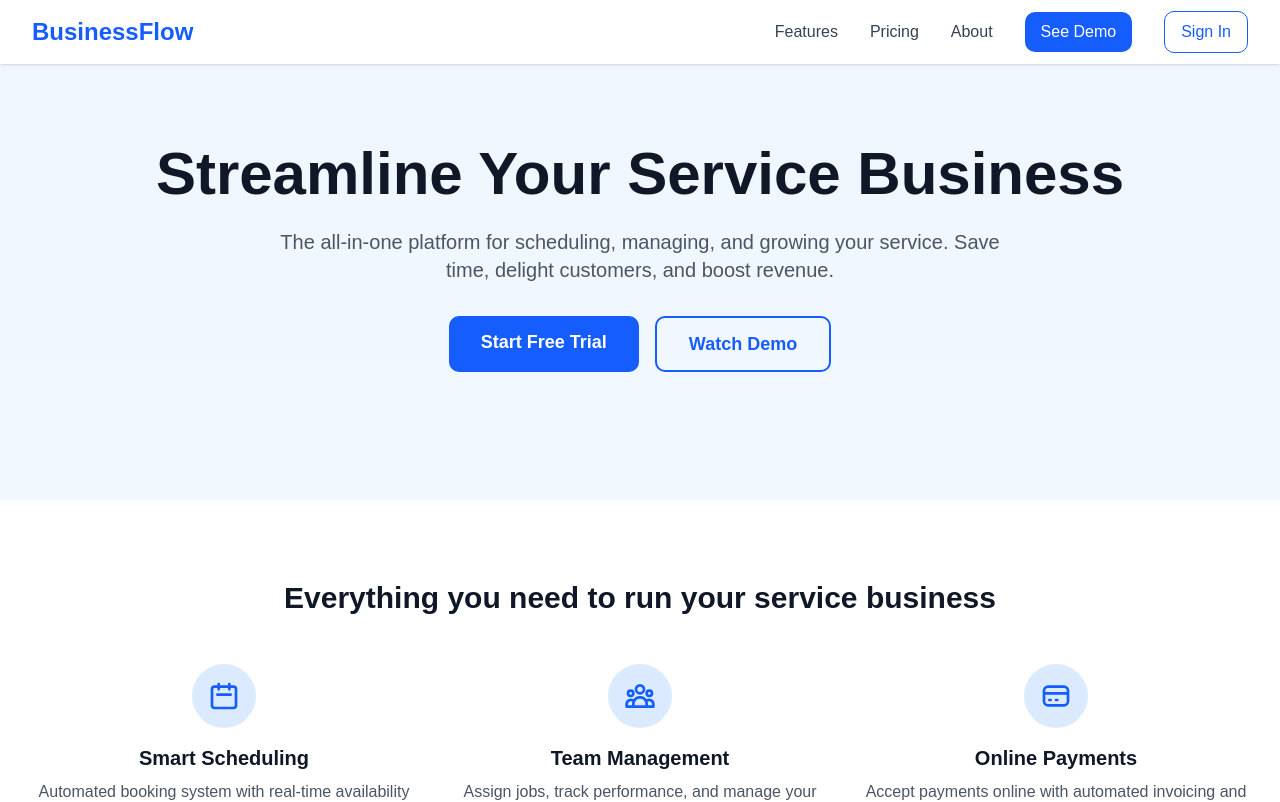
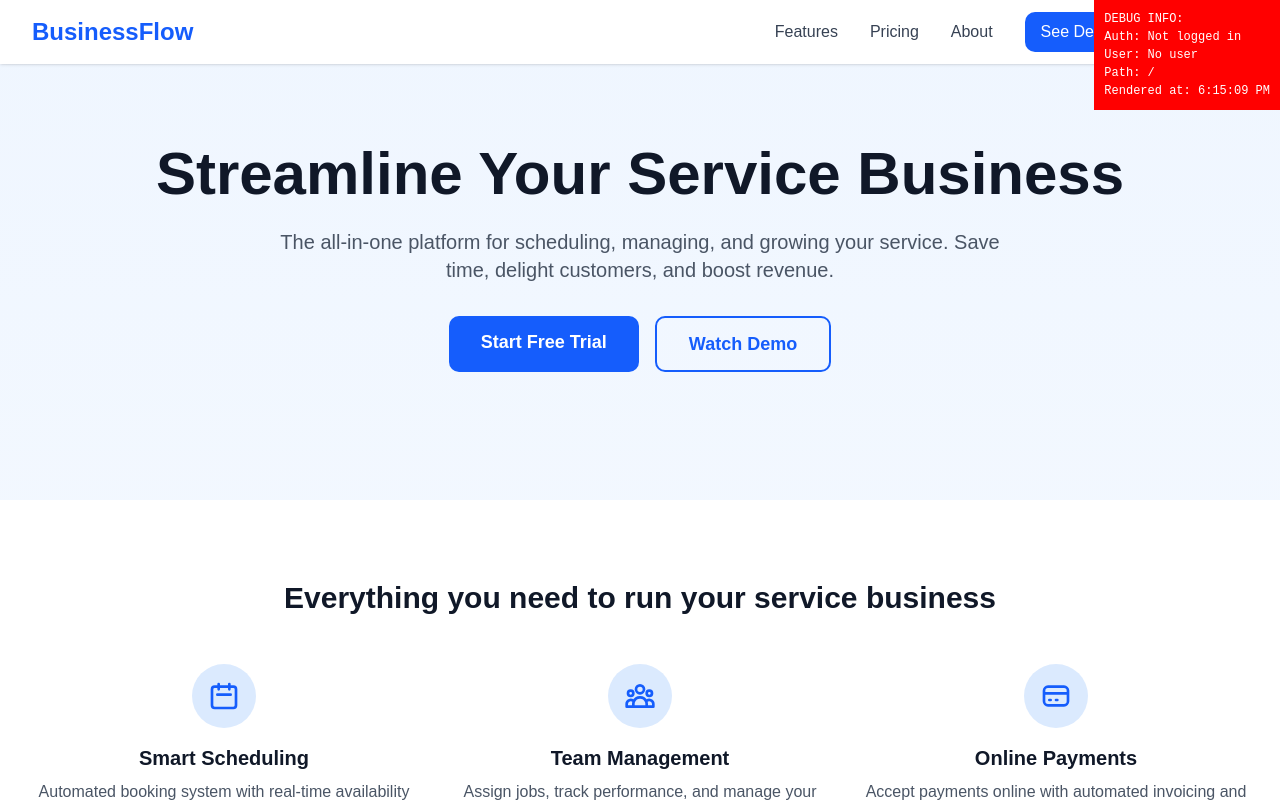
Before and after one commit to diogoalves25/businessflow-saas, a Next.js app: page / in a window 1280 px wide. Shown: the top 802 px of the page. Built offline with nearby package versions, Linux system fonts and the light colour scheme; no server answers.

Commit message:
Add debug overlay to diagnose blank screen issue

```diff
--- a/app/layout.tsx
+++ b/app/layout.tsx
@@ -2,6 +2,7 @@ import type { Metadata } from "next";
 import "./globals.css";
 import ChatbotWidget from "@/components/ChatbotWidget";
 import { Providers } from "./providers-simple";
+import { DebugOverlay } from "@/components/DebugOverlay";
 
 export const metadata: Metadata = {
   title: "BusinessFlow - Modern Service Business Management",
@@ -16,6 +17,7 @@ export default function RootLayout({
   return (
     <html lang="en">
       <body className="antialiased">
+        <DebugOverlay />
         <Providers>
           {children}
           {/* Temporarily disabled - may be causing loading issues */}
--- /dev/null
+++ b/components/DebugOverlay.tsx
@@ -0,0 +1,36 @@
+'use client';
+import { useState, useEffect } from 'react';
+import { createClient } from '@/src/lib/supabase/client';
+
+export function DebugOverlay() {
+  const [user, setUser] = useState<any>(null);
+  const [loading, setLoading] = useState(true);
+
+  useEffect(() => {
+    const supabase = createClient();
+    supabase.auth.getUser().then(({ data }) => {
+      setUser(data.user);
+      setLoading(false);
+    });
+  }, []);
+
+  return (
+    <div style={{
+      position: 'fixed',
+      top: 0,
+      right: 0,
+      background: 'red',
+      color: 'white',
+      padding: '10px',
+      zIndex: 9999999,
+      fontSize: '12px',
+      fontFamily: 'monospace'
+    }}>
+      <div>DEBUG INFO:</div>
+      <div>Auth: {loading ? 'Loading...' : user ? 'Logged in' : 'Not logged in'}</div>
+      <div>User: {user?.email || 'No user'}</div>
+      <div>Path: {typeof window !== 'undefined' ? window.location.pathname : 'Loading'}</div>
+      <div>Rendered at: {new Date().toLocaleTimeString()}</div>
+    </div>
+  );
+}
```
